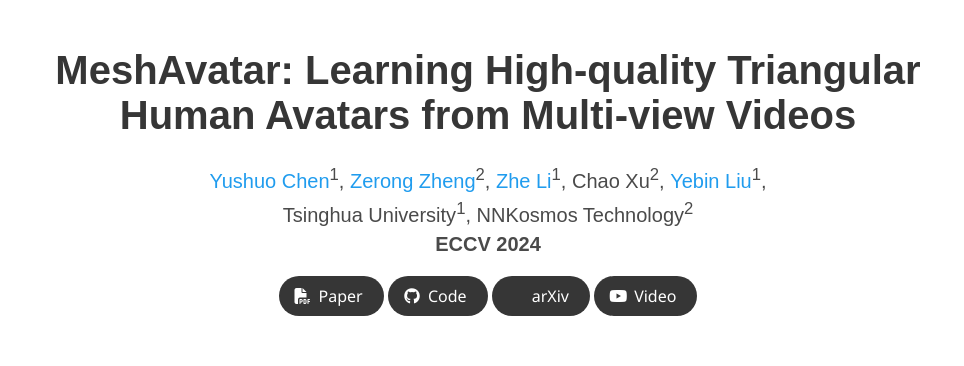
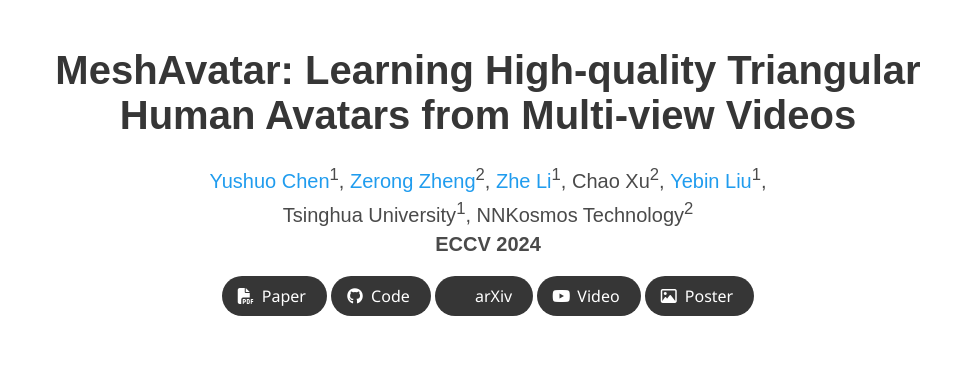
Before and after one commit to shad0wta9/meshavatar-page, a plain HTML site: page index.html in a window 1280 px wide. Shown: the top 366 px of the page, without its empty margins (152-1116 px from the left). Drawn offline with nearby package versions, Linux system fonts and the light colour scheme; some icons are missing; a web font is replaced by a local one.

Commit message:
update poster

```diff
--- a/index.html
+++ b/index.html
@@ -123,6 +123,15 @@
                   </span>
                   <span>Video</span>
                 </a>
+
+                <span class="link-block">
+                  <a href="static/images/poster_qr.png" target="_blank"
+                  class="external-link button is-normal is-rounded is-dark">
+                  <span class="icon">
+                    <i class="fa fa-image"></i>
+                  </span>
+                  <span>Poster</span>
+                </a>
               </span>
 
             </div>
@@ -233,7 +242,7 @@
           <tr>
             <td class="table_elem has-text-centered"><b>Representation</b></td>
 
-            <td class="table_elem has-text-centered">mesh</td>
+            <td class="table_elem has-text-centered">hybrid</td>
             <td class="table_elem has-text-centered">SDF</td>
             <td class="table_elem has-text-centered">3DGS</td>
 
```
Also changed, not shown: 1 other file.
